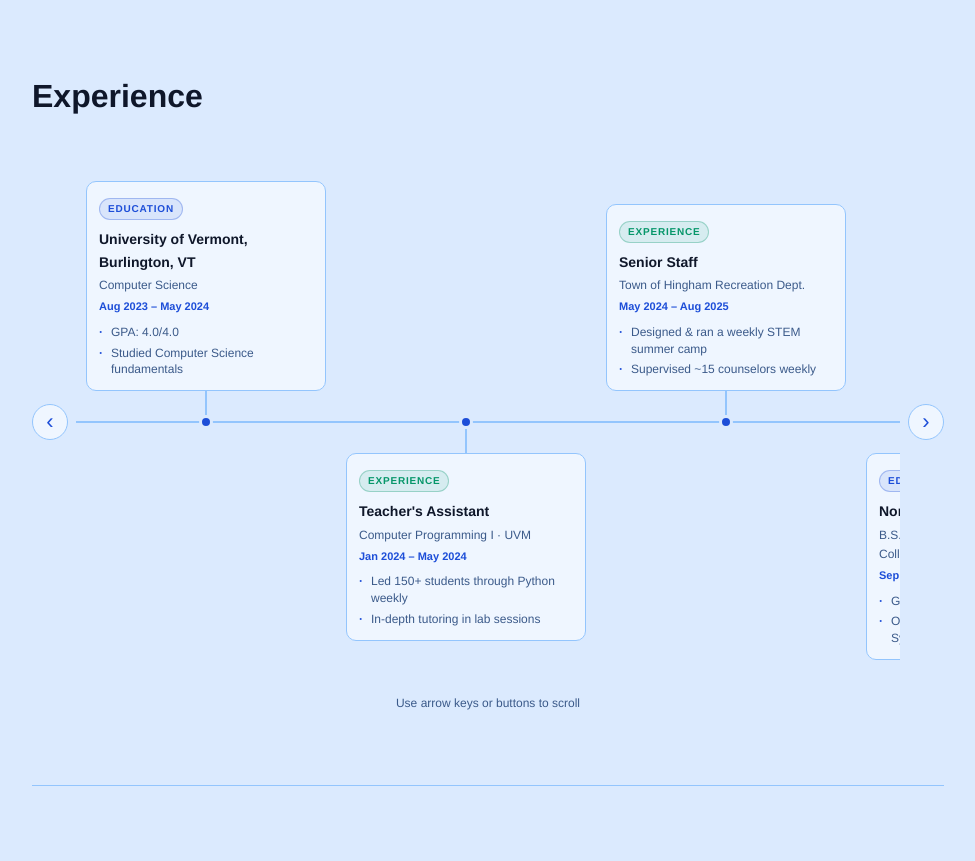
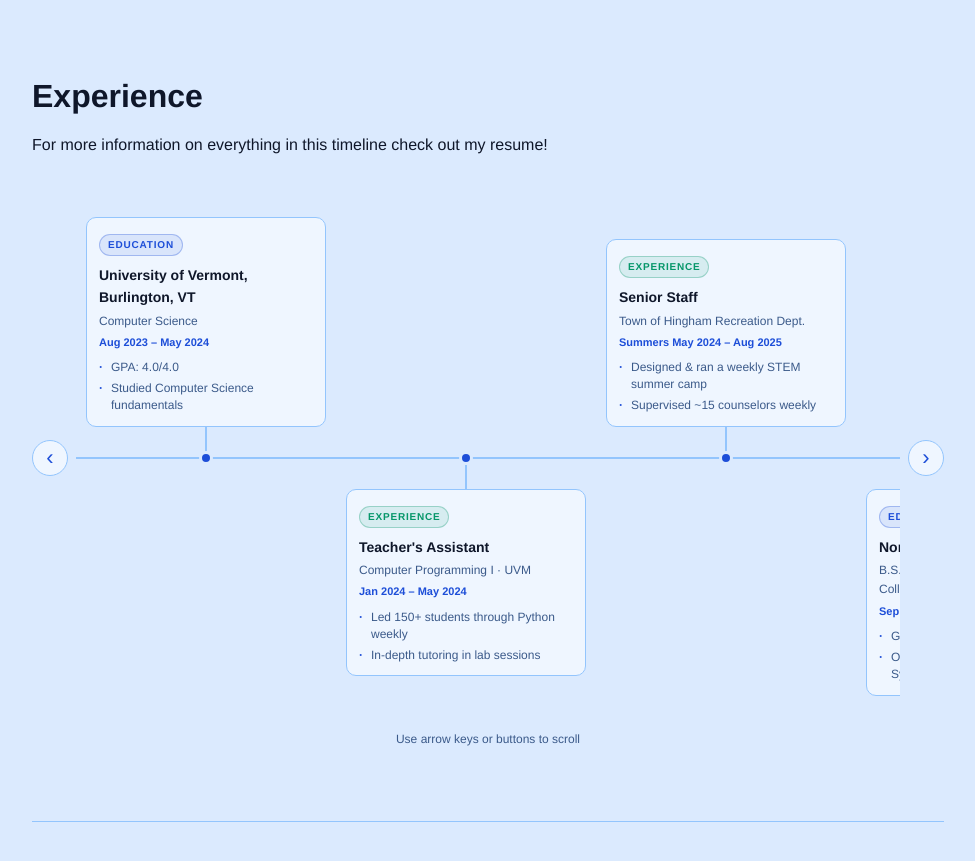
Before and after one commit to ColinMenuchi/portfolioWebsite, a React (Vite) app in the folder portfolio-website/: page / in a window 1280 px wide. Shown: the part 2680-3541 px from the top of the page, without its empty margins (152-1127 px from the left). Built offline with nearby package versions, Linux system fonts and the light colour scheme.

Commit message:
Added a subheader for experiences

```diff
--- a/portfolio-website/src/App.css
+++ b/portfolio-website/src/App.css
@@ -1,4 +1,4 @@
-/* ── Navbar ── */
+/* Navbar */
 .navbar {
   position: fixed;
   top: 0;
@@ -76,7 +76,7 @@
   padding-top: 116px;
 }
 
-/* ── Hero ── */
+/* Hero */
 .hero-section {
   display: flex;
   flex-direction: column;
@@ -152,7 +152,7 @@
   color: var(--accent);
 }
 
-/* ── Experience ── */
+/* Experience */
 .experience-section {
   padding: 72px 0;
   border-bottom: 1px solid var(--border);
@@ -161,6 +161,12 @@
 .experience-heading {
   font-size: 32px;
   font-weight: 700;
+  margin-bottom: 10px;
+}
+
+.experience-subheading {
+  font-size: 16px;
+  font-weight: 350;
   margin-bottom: 40px;
 }
 
@@ -384,7 +390,7 @@
   text-align: center;
 }
 
-/* ── About ── */
+/* About */
 .about-section {
   padding: 72px 0;
   border-bottom: 1px solid var(--border);
@@ -442,7 +448,7 @@
   flex: 1;
 }
 
-/* ── Tech Orb ── */
+/* Tech Orb */
 .tech-orb-scene {
   width: 130px;
   height: 130px;
@@ -742,7 +748,7 @@
   color: var(--accent);
 }
 
-/* ── Projects ── */
+/* Projects */
 .projects-section {
   padding-top: 72px;
 }
@@ -931,7 +937,7 @@
   color: #fff;
 }
 
-/* ── Footer ── */
+/* Footer */
 .footer {
   text-align: center;
   padding: 24px;
--- a/portfolio-website/src/components/Experience.jsx
+++ b/portfolio-website/src/components/Experience.jsx
@@ -8,7 +8,7 @@ const entries = [
     subtitle: 'Computer Science',
     date: 'Aug 2023 – May 2024',
     bullets: ['GPA: 4.0/4.0', 'Studied Computer Science fundamentals'],
-    description: 'I started my CS journey at UVM, where I built a strong foundation in computer science fundamentals while maintaining a perfect 4.0 GPA. I completed coursework in programming principles, OOP, and calculus before transferring to Northeastern in Fall 2024.',
+    description: 'I started my CS journey at UVM, where I built a strong foundation in computer science fundamentals while maintaining a perfect 4.0 GPA. I completed coursework in programming principles, OOP, and calculus before transferring to Northeastern in Fall 2024 to begin my sophomore year.',
   },
   {
     type: 'Experience',
@@ -16,15 +16,15 @@ const entries = [
     subtitle: 'Computer Programming I · UVM',
     date: 'Jan 2024 – May 2024',
     bullets: ['Led 150+ students through Python weekly', 'In-depth tutoring in lab sessions'],
-    description: "Served as a TA for UVM's intro programming course, leading weekly lab sessions for 150+ students learning Python. Provided one-on-one tutoring, helped debug code, and explained core programming concepts in ways that clicked for beginners.",
+    description: "I served as a TA for UVM's intro programming course. I led weekly lab sessions for 150+ students who were learning Python and coding fundamentals. In this role, I provided one-on-one tutoring, helped debug code, and explained core programming concepts in ways that clicked for beginners.",
   },
   {
     type: 'Experience',
     title: 'Senior Staff',
     subtitle: 'Town of Hingham Recreation Dept.',
-    date: 'May 2024 – Aug 2025',
+    date: 'Summers May 2024 – Aug 2025',
     bullets: ['Designed & ran a weekly STEM summer camp', 'Supervised ~15 counselors weekly'],
-    description: 'Designed and ran a weekly STEM-focused summer camp program from the ground up, introducing kids to science, technology, engineering, and math through hands-on activities. Also supervised a team of ~15 junior counselors, managing schedules and ensuring smooth day-to-day operations.',
+    description: "After working for my town's recreation department as a summer camp counselor in high school, I was recruited to help oversee their entire summer program. In this position, I designed and ran a weekly STEM-focused summer camp program from the ground up, introducing kids to science, technology, engineering, and math through hands-on activities. I also supervised a team (that would change each week) of ~15 counselors, managing schedules and ensuring smooth day-to-day operations.",
   },
   {
     type: 'Education',
@@ -32,7 +32,7 @@ const entries = [
     subtitle: 'B.S. Computer Science · Khoury College',
     date: 'Sep 2024 – May 2027',
     bullets: ['GPA: 3.84/4.0', 'OOD, Algorithms, AI, Computer Systems'],
-    description: "Currently pursuing a B.S. in Computer Science at Northeastern's Khoury College of Computer Sciences. Coursework spans object-oriented design, algorithms, artificial intelligence, and computer systems. Northeastern's co-op program gives me the chance to alternate between rigorous academics and real-world industry experience.",
+    description: "I'm currently pursuing a B.S. in Computer Science at Northeastern's Khoury College of Computer Sciences. I transferred out of UVM because I felt like I was taking advantage of all the opportunities I had there, and I wanted more. My completed coursework here spans object-oriented design,  data structures & algorithms, artificial intelligence, and operating systems.",
   },
   {
     type: 'Leadership',
@@ -40,7 +40,7 @@ const entries = [
     subtitle: 'Northeastern University, Boston, MA',
     date: 'Sep 2024 – Apr 2025',
     bullets: ['Designed CS curricula for Boston high schoolers', 'Taught 40 students HTML & CSS'],
-    description: 'Joined FirstByte, a student org at Northeastern dedicated to bringing CS education to Boston-area high schools. Designed and delivered a curriculum teaching 40 students HTML and CSS, making web development approachable and fun for students with little to no prior experience.',
+    description: 'Upon arrving at Northeastern, I joined FirstByte, a student org. dedicated to bringing CS education to Boston-area high schools. In this club, I designed and delivered a curriculum teaching 40 students HTML and CSS, making web development approachable and fun for students with little to no prior experience.',
   },
   {
     type: 'Leadership',
@@ -48,7 +48,7 @@ const entries = [
     subtitle: 'NUAGE · Northeastern University',
     date: 'Jul 2025 – Present',
     bullets: ['Design & publish media for NU board game club', 'Grew community engagement online & in person'],
-    description: "Leading public relations for NUAGE, Northeastern's board game club. I design and publish social media content, manage the club's online presence, and help coordinate events — all while growing a welcoming community for tabletop enthusiasts on campus.",
+    description: "I leading public relations for NUAGE, Northeastern's board game club. I design and publish social media content, manage the club's online presence, and help coordinate events while growing a welcoming community for tabletop enthusiasts on campus. Additionally, I have taken the initiative to develop a website for the club! For more information on that, check out my projects below!",
   },
   {
     type: 'Experience',
@@ -56,7 +56,7 @@ const entries = [
     subtitle: 'Fidelity Investments, Boston, MA',
     date: 'June 2026 – Aug 2026',
     bullets: ['Incoming SWE Intern', 'Summer 2026'],
-    description: "Incoming Software Engineering Intern at Fidelity Investments for Summer 2026. Looking forward to contributing to real-world financial software systems and growing as an engineer in a fast-paced, high-impact environment.",
+    description: "I'm an incoming Software Engineering Intern at Fidelity Investments for Summer 2026. I'm looking forward to contributing to real-world financial software systems and growing as a developer in a fast-paced, high-impact environment. I can't wait to see what the future brings!",
     link: 'https://www.fidelity.com',
   },
 ]
@@ -82,6 +82,7 @@ const Experience = () => {
   return (
     <section id="experience" className="experience-section">
       <h2 className="experience-heading">Experience</h2>
+      <h4 className="experience-subheading">For more information on everything in this timeline check out my resume!</h4>
       <div className="timeline-wrapper">
         <button className="timeline-arrow timeline-arrow--left" onClick={() => scroll(-1)} aria-label="Scroll left">‹</button>
         <div className="timeline-track" ref={trackRef}>
```
